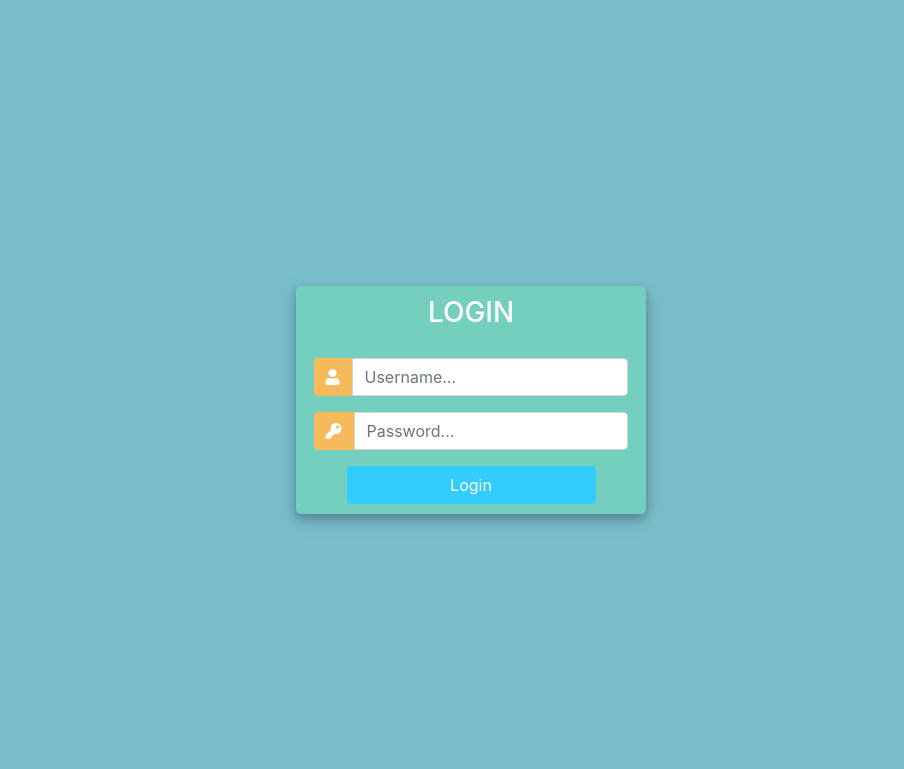
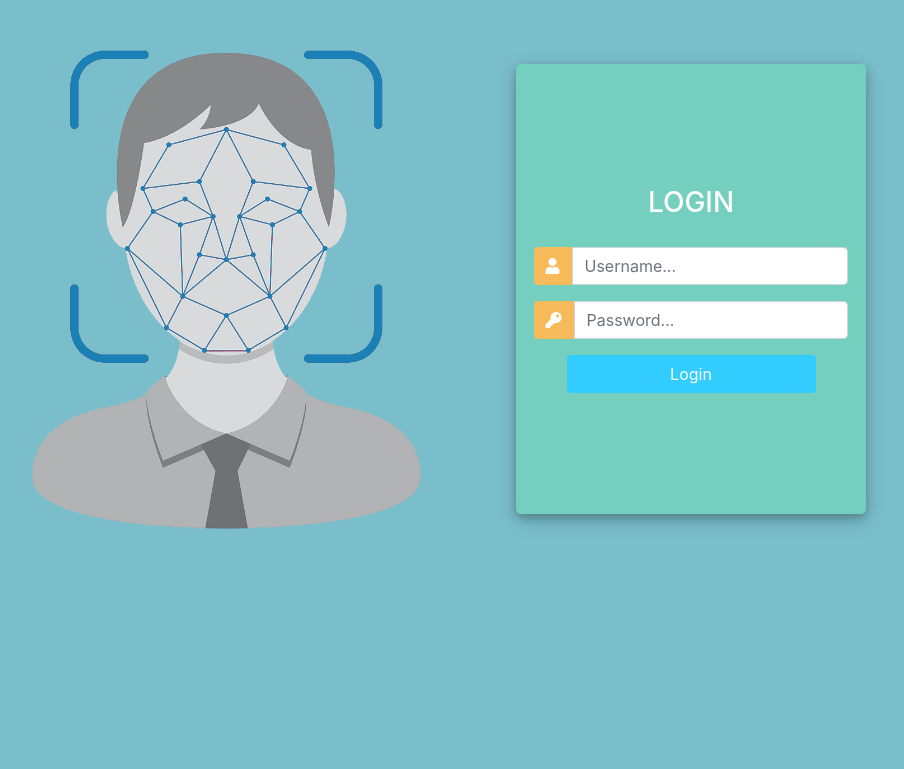
Before and after one commit to wikipycoder/face-recognition-attendance-management-system, a Django app: page /login/ in a window 1280 px wide. Shown: the top 769 px of the page, without its empty margins (169-1073 px from the left). Before the commit the page ends 526 px from the top, so only its background shows below. Run offline with Django 3.2, Linux system fonts and the light colour scheme; some libraries are stand-ins or nearby versions.

Commit message:
added an image in the login page

```diff
--- a/attendence_sys/templates/attendence_sys/login.html
+++ b/attendence_sys/templates/attendence_sys/login.html
@@ -1,3 +1,4 @@
+{% load static %}
 <!DOCTYPE html>
 <html>
 
@@ -77,9 +78,20 @@
 
 </head>
 <body>
+	<div class="row" style="margin: 50px auto; margin-left: 200px;">
+
+
+		<div class="class-md-6">
+			<div style="max-width: 390px;">
+				<img src="{% static 'images/face recognition.png' %}" class="img-fluid">
+			</div>
+
+		</div>
+
+		<div class="col-md-6">
 			<div class="container h-100">
 				<div class="d-flex justify-content-center h-100">
-			<div class="user_card">
+					<div class="user_card" style="height: 450px;">
 						<div class="d-flex justify-content-center">
 
 
@@ -124,6 +136,10 @@
 					</div>
 				</div>
 			</div>
+		</div>
+
+
+	</div>
 </body>
 
 </html>
--- a/attendence_sys/templates/attendence_sys/navbar.html
+++ b/attendence_sys/templates/attendence_sys/navbar.html
@@ -10,7 +10,8 @@
 </style>
 
 <nav class="navbar navbar-expand-lg navbar-dark fixed-top bg-dark">
- <img src="{% static 'images/logo.png' %}" height="50px" width="250px">
+ <img src="{% static 'images/usindh logo.jfif' %}" height="50px" width="80px">
+ <span class="color-white">Attendance Management System</span>
   <button class="navbar-toggler" type="button" data-toggle="collapse" data-target="#navbarNav" aria-controls="navbarNav" aria-expanded="false" aria-label="Toggle navigation">
     <span class="navbar-toggler-icon"></span>
   </button>
```
Also changed, not shown: static/images/face recognition.png (added), static/images/usindh logo.jfif (added). Lines whose indentation alone changed are shown as unchanged.
